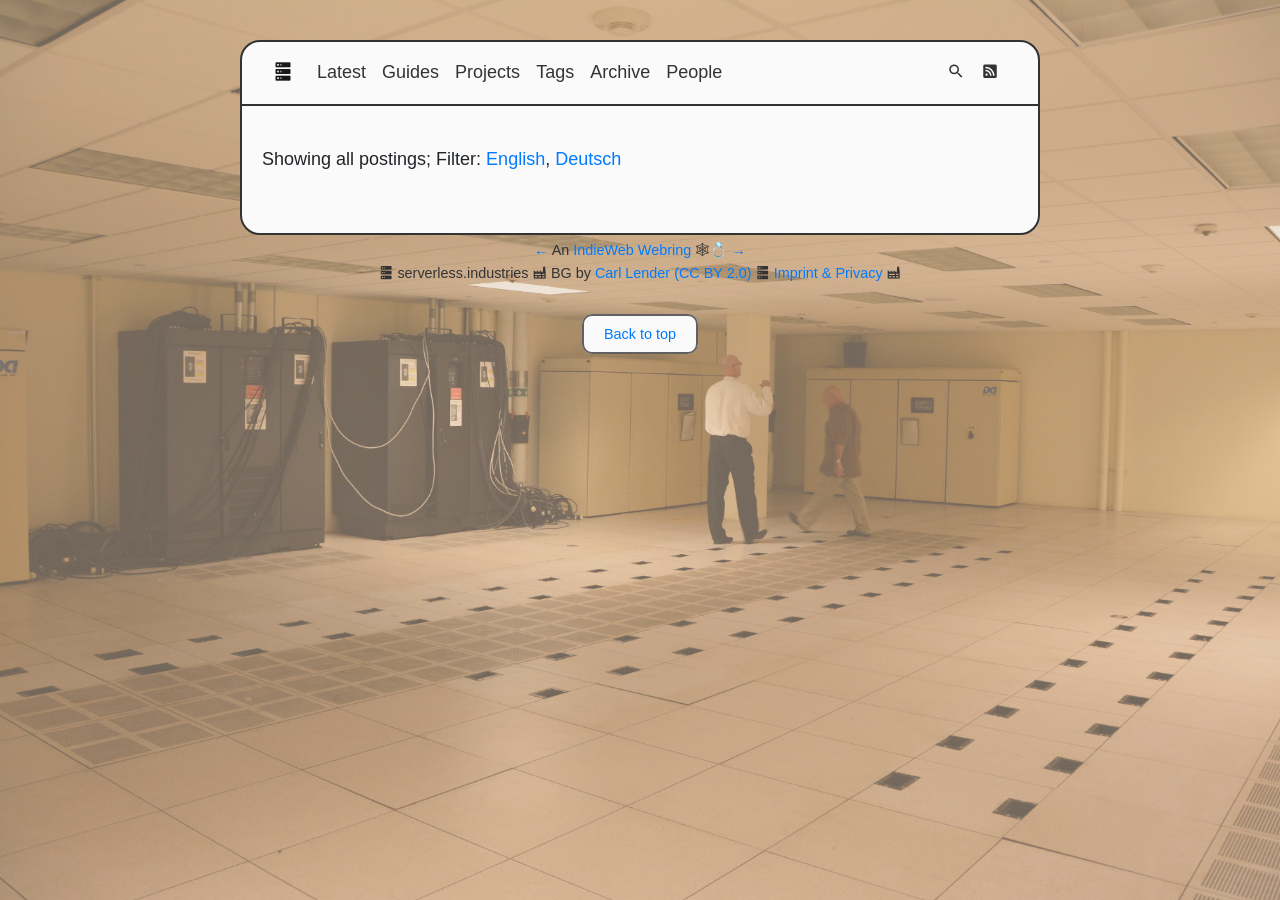
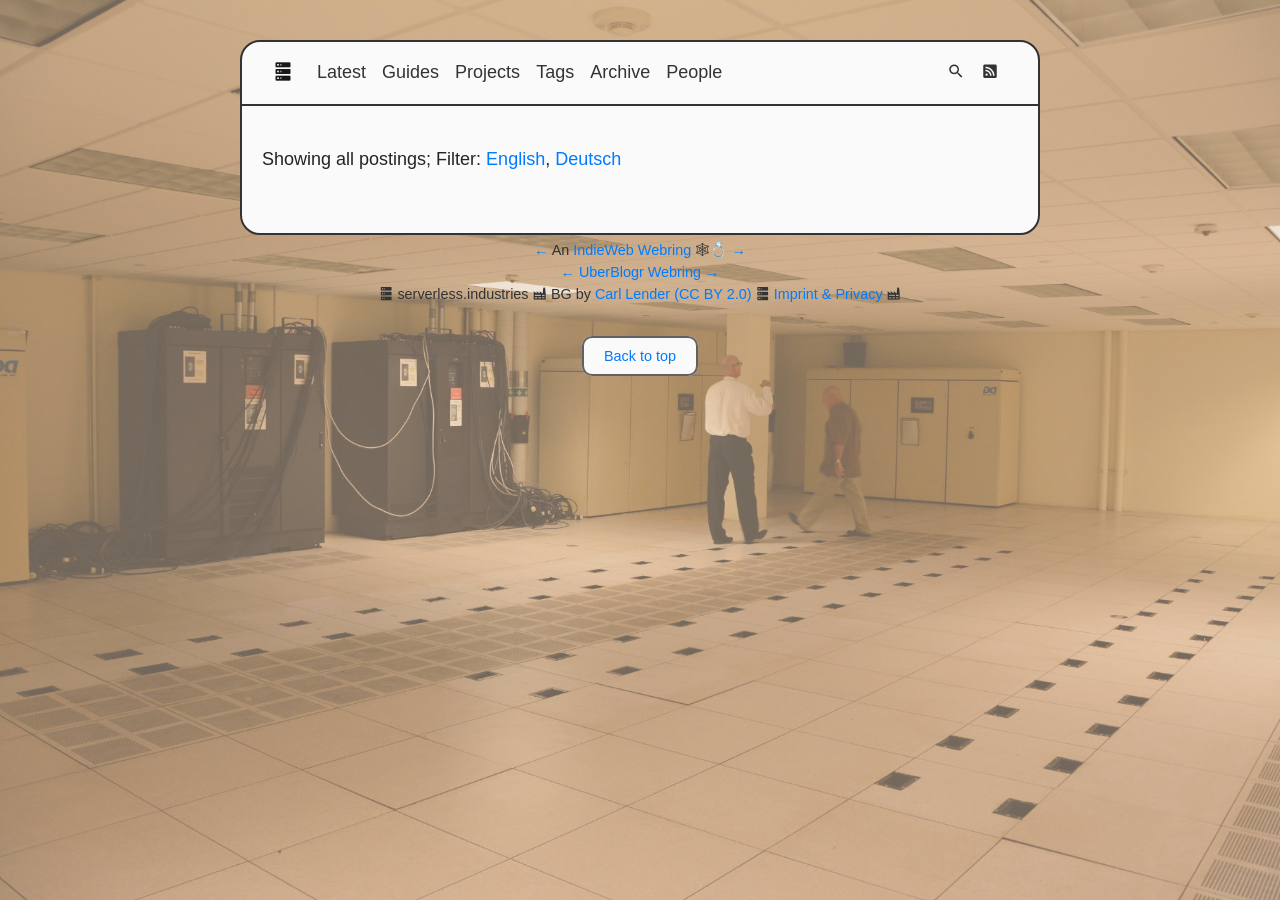
Before and after one commit to perryflynn/serverless.industries, a Jekyll site: the page built from src/index.html, in a window 1280 px wide. Built offline with Jekyll 4.4.1, drawn with Linux system fonts in a browser that asks for light colours; the list of posts is cut into pages by our own code.

Commit message:
add uberblogr webring

```diff
--- a/src/_layouts/mainpage.html
+++ b/src/_layouts/mainpage.html
@@ -158,6 +158,11 @@ layout: default
         <a href="https://xn--sr8hvo.ws/next">→</a>
     </div>
     <div class="col-12">
+        <a href="https://uberblogr.de/prev/serverless" title="Zurück im Ring">←</a>
+        <a href="https://uberblogr.de/home/serverless" title="Mitglied im UberBlogr Webring">UberBlogr Webring</a>
+        <a href="https://uberblogr.de/next/serverless" title="Vor im Ring">→</a>
+    </div>
+    <div class="col-12">
         <i class="mdi mdi-server"></i>
         {{site.my.domain}}
         <i class="mdi mdi-factory"></i>
```
